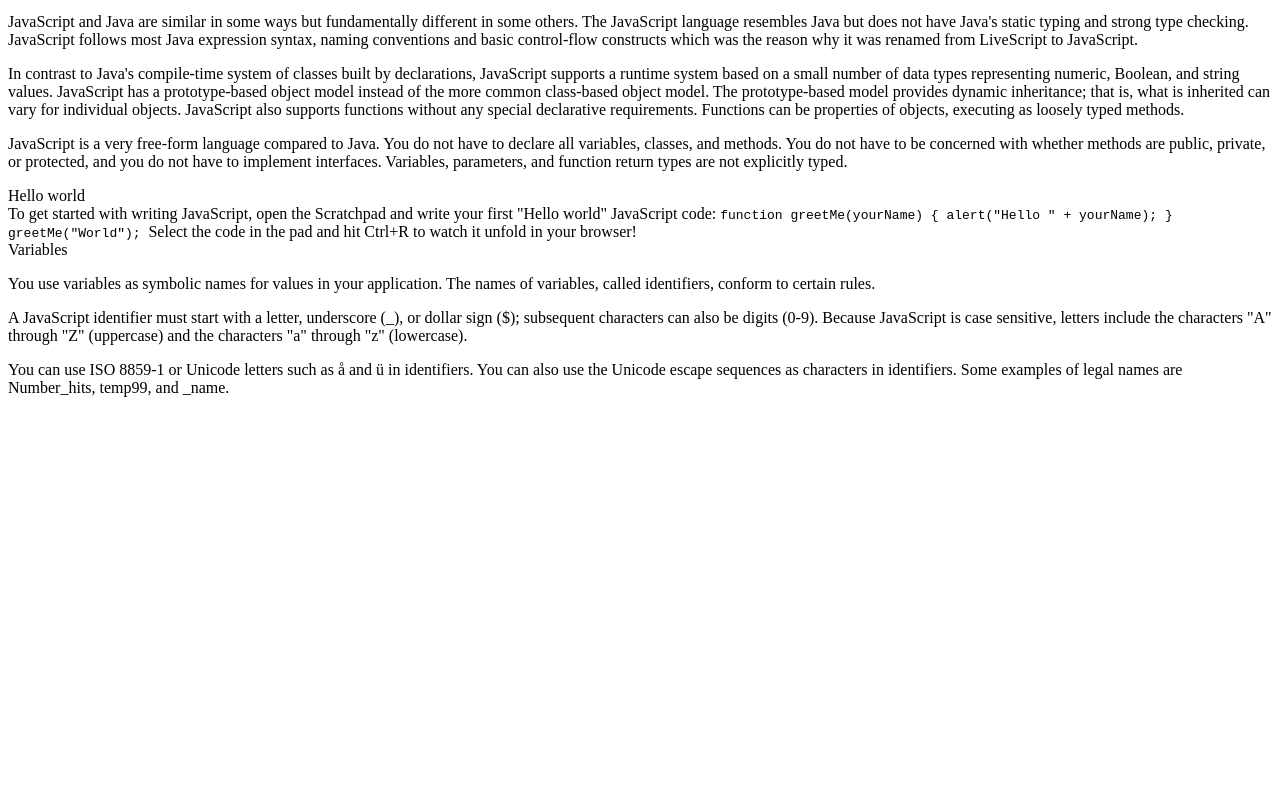
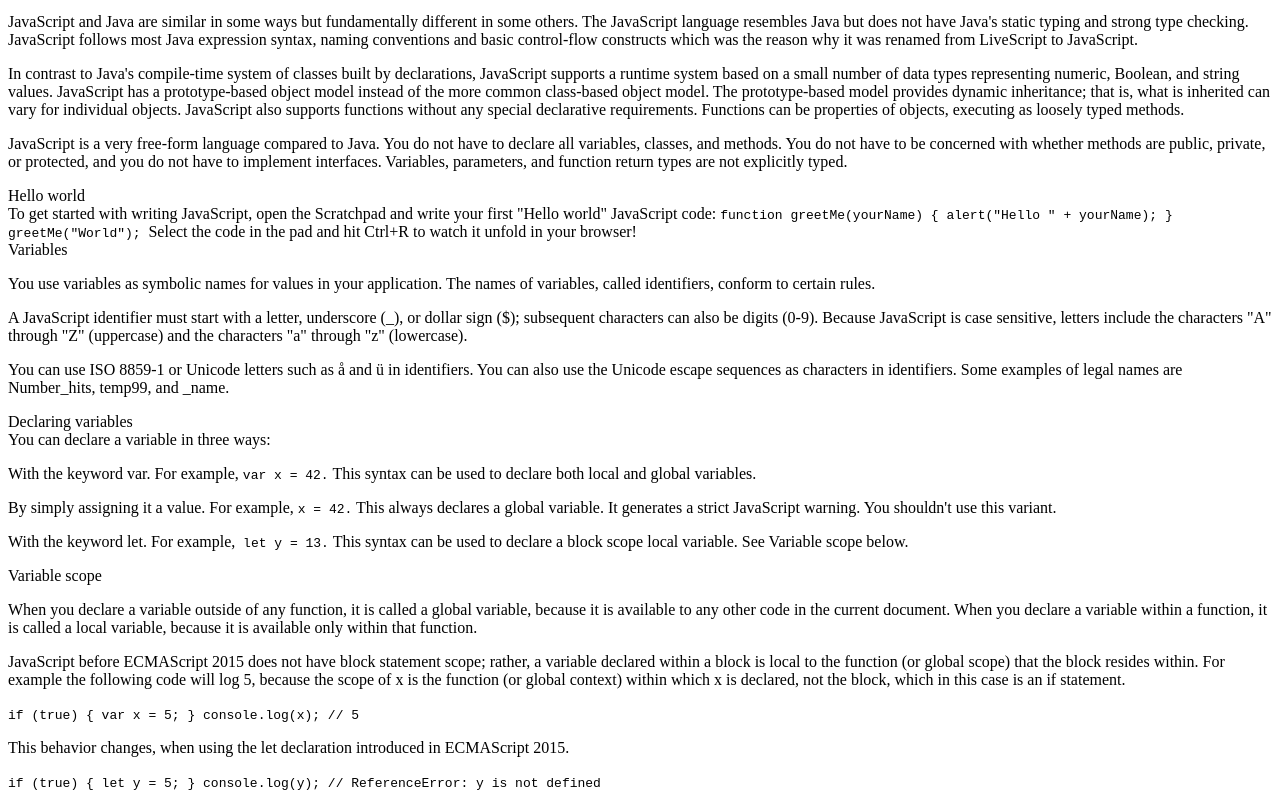
Before and after one commit to abenisamuel11/new-and-last-tecnical-documentation, a plain HTML site: page index.html in a window 1280 px wide. Shown: the part 587-1386 px from the top of the page. Before the commit the page ends 1000 px from the top, so only its background shows below. Drawn offline with Linux system fonts and the light colour scheme.

Commit message:
i added additional main section elements

```diff
--- a/index.html
+++ b/index.html
@@ -156,6 +156,58 @@
           Number_hits, temp99, and _name.
         </p>
       </section>
+      <section class="main-section" id="Declaring_variables">
+        <header>Declaring variables</header>
+        <article>
+          You can declare a variable in three ways:
+          <p>
+            With the keyword var. For example, <code>var x = 42.</code> This
+            syntax can be used to declare both local and global variables.
+          </p>
+          <p>
+            By simply assigning it a value. For example,
+            <code>x = 42.</code> This always declares a global variable. It
+            generates a strict JavaScript warning. You shouldn't use this
+            variant.
+          </p>
+          <p>
+            With the keyword let. For example,<code> let y = 13.</code> This
+            syntax can be used to declare a block scope local variable. See
+            Variable scope below.
+          </p>
+        </article>
+      </section>
+      <section class="main-section" id="Variable_scope">
+        <header>Variable scope</header>
+        <article>
+          <p>
+            When you declare a variable outside of any function, it is called a
+            global variable, because it is available to any other code in the
+            current document. When you declare a variable within a function, it
+            is called a local variable, because it is available only within that
+            function.
+          </p>
+
+          <p>
+            JavaScript before ECMAScript 2015 does not have block statement
+            scope; rather, a variable declared within a block is local to the
+            function (or global scope) that the block resides within. For
+            example the following code will log 5, because the scope of x is the
+            function (or global context) within which x is declared, not the
+            block, which in this case is an if statement.
+          </p>
+          <code>if (true) { var x = 5; } console.log(x); // 5</code>
+          <p>
+            This behavior changes, when using the let declaration introduced in
+            ECMAScript 2015.
+          </p>
+
+          <code
+            >if (true) { let y = 5; } console.log(y); // ReferenceError: y is
+            not defined</code
+          >
+        </article>
+      </section>
     </main>
     <script src="https://cdn.freecodecamp.org/testable-projects-fcc/v1/bundle.js"></script>
 
```
